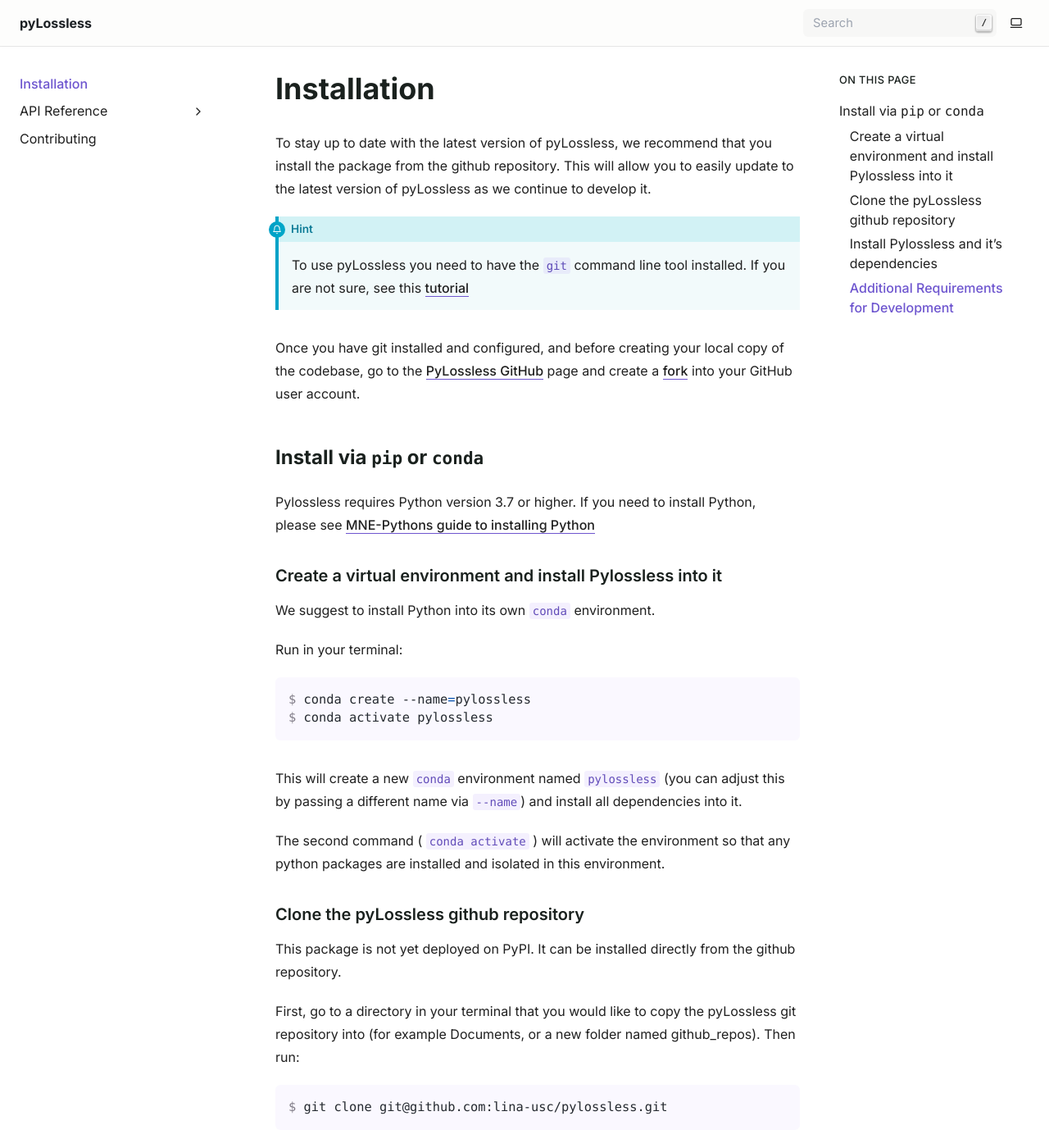
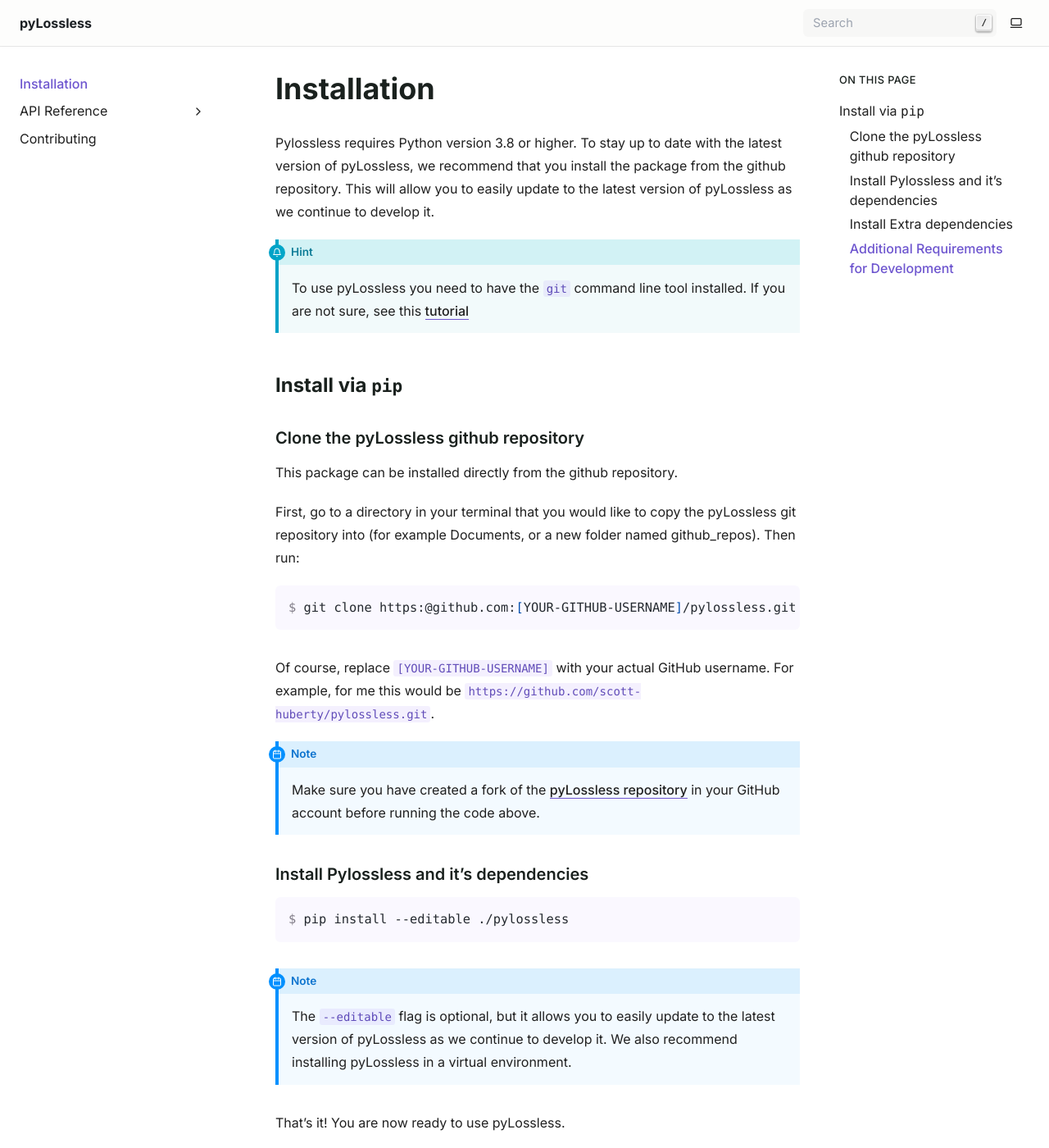
Before and after one commit to Andesha/pylossless, a Sphinx documentation site: the page built from docs/source/install.rst, in a window 1280 px wide and 1400 px high. Shown: the whole window at 82% size. Built offline with Sphinx 7.4.7, drawn with Linux system fonts in a browser that asks for light colours; pages that are not in the unit, such as notebooks, are missing from menus; some of the changed text lies outside the part shown.

```diff
--- a/docs/source/index.rst
+++ b/docs/source/index.rst
@@ -61,6 +61,6 @@ PyLossless EEG Processing Pipeline
       you Review the pipeline output and make
       informed decisions about your data
 
-.. image:: ./_images/qc_screenshot.png
+.. image:: https://raw.githubusercontent.com/scott-huberty/wip_pipeline-figures/main/dashboard.png
    :alt: pylossless-qc-dashboard-screenshot
    :align: center
--- a/docs/source/install.rst
+++ b/docs/source/install.rst
@@ -1,9 +1,9 @@
-.. |min_python_version| replace:: 3.7
+.. |min_python_version| replace:: 3.8
 
 
 Installation
 ============
-
+Pylossless requires Python version |min_python_version| or higher.
 To stay up to date with the latest version of pyLossless, we recommend that you install
 the package from the github repository. This will allow you to easily update to the
 latest version of pyLossless as we continue to develop it.
@@ -15,43 +15,14 @@ latest version of pyLossless as we continue to develop it.
     <https://mne.tools/stable/install/contributing.html>`__
 
 
-Once you have git installed and configured, and before creating your local copy
-of the codebase, go to the `PyLossless GitHub <https://github.com/lina-usc/pylossless>`_
-page and create a
-`fork <https://docs.github.com/en/get-started/quickstart/fork-a-repo>`_ into your GitHub
-user account.
-
-****************************************
-Install via :code:`pip` or :code:`conda`
-****************************************
-
-Pylossless requires Python version |min_python_version| or higher. If you
-need to install Python, please see `MNE-Pythons guide to installing Python
-<https://mne.tools/stable/install/manual_install_python.html#install-python>`__
-
-Create a virtual environment and install Pylossless into it
-^^^^^^^^^^^^^^^^^^^^^^^^^^^^^^^^^^^^^^^^^^^^^^^^^^^^^^^^^^^
-We suggest to install Python into its own ``conda`` environment.
-
-Run in your terminal:
-
-.. code-block:: console
-
-    $ conda create --name=pylossless
-    $ conda activate pylossless
-
-This will create a new ``conda`` environment named ``pylossless`` (you can
-adjust this by passing a different name via ``--name``) and install all
-dependencies into it.
-
-The second command ( ``conda activate`` ) will activate the environment so
-that any python packages are installed and isolated in this environment.
+***********************
+Install via :code:`pip`
+***********************
 
 Clone the pyLossless github repository
 ^^^^^^^^^^^^^^^^^^^^^^^^^^^^^^^^^^^^^^
 
-This package is not yet deployed on PyPI. It can be installed directly from
-the github repository.
+This package can be installed directly from the github repository.
 
 First, go to a directory in your terminal that you would like to copy the
 pyLossless git repository into (for example Documents, or a new folder named
@@ -59,7 +30,16 @@ github_repos). Then run:
 
 .. code-block:: console
 
-   $ git clone git@github.com:lina-usc/pylossless.git
+   $ git clone https:@github.com:[YOUR-GITHUB-USERNAME]/pylossless.git
+
+Of course, replace ``[YOUR-GITHUB-USERNAME]`` with your actual GitHub username.
+For example, for me this would be ``https://github.com/scott-huberty/pylossless.git``.
+
+.. Note::
+   Make sure you have created a fork of the
+   `pyLossless repository <https://github.com/lina-usc/pylossless>`_ in your GitHub
+   account before running the code above.
+
 
 Install Pylossless and it's dependencies
 ^^^^^^^^^^^^^^^^^^^^^^^^^^^^^^^^^^^^^^^^
@@ -67,14 +47,33 @@ Install Pylossless and it's dependencies
 
    $ pip install --editable ./pylossless
 
-or via :code:`conda`:
+
+.. Note::
+   The ``--editable`` flag is optional, but it allows you to easily update to the
+   latest version of pyLossless as we continue to develop it. We also recommend
+   installing pyLossless in a virtual environment.
+
+
+That's it! You are now ready to use pyLossless.
+
+Install Extra dependencies
+^^^^^^^^^^^^^^^^^^^^^^^^^^
+
+The PyLossless pipeline uses the
+`MNE-ICALabel <https://mne.tools/mne-icalabel/stable/index.html>`_
+package, which uses deep learning to automatically label independent components.
+MNE-ICALabel requires that you have either `PyTorch <https://pytorch.org/>`_ or
+OnnxRuntime installed, but does not install them for you. We recommend simply
+installing PyTorch, as it is the more popular of the two packages.
 
 .. code-block:: console
 
-   $ conda develop ./pylossless
+   $ pip install torch
 
 
-That's it! You are now ready to use pyLossless.
+.. Note::
+   As of this writing, PyTorch is not available on Python 3.12. Please use an earlier
+   version of Python, such as Python 3.9
 
 Additional Requirements for Development
 ^^^^^^^^^^^^^^^^^^^^^^^^^^^^^^^^^^^^^^^
```
Also changed, not shown: README.md (+8 -9 lines).
